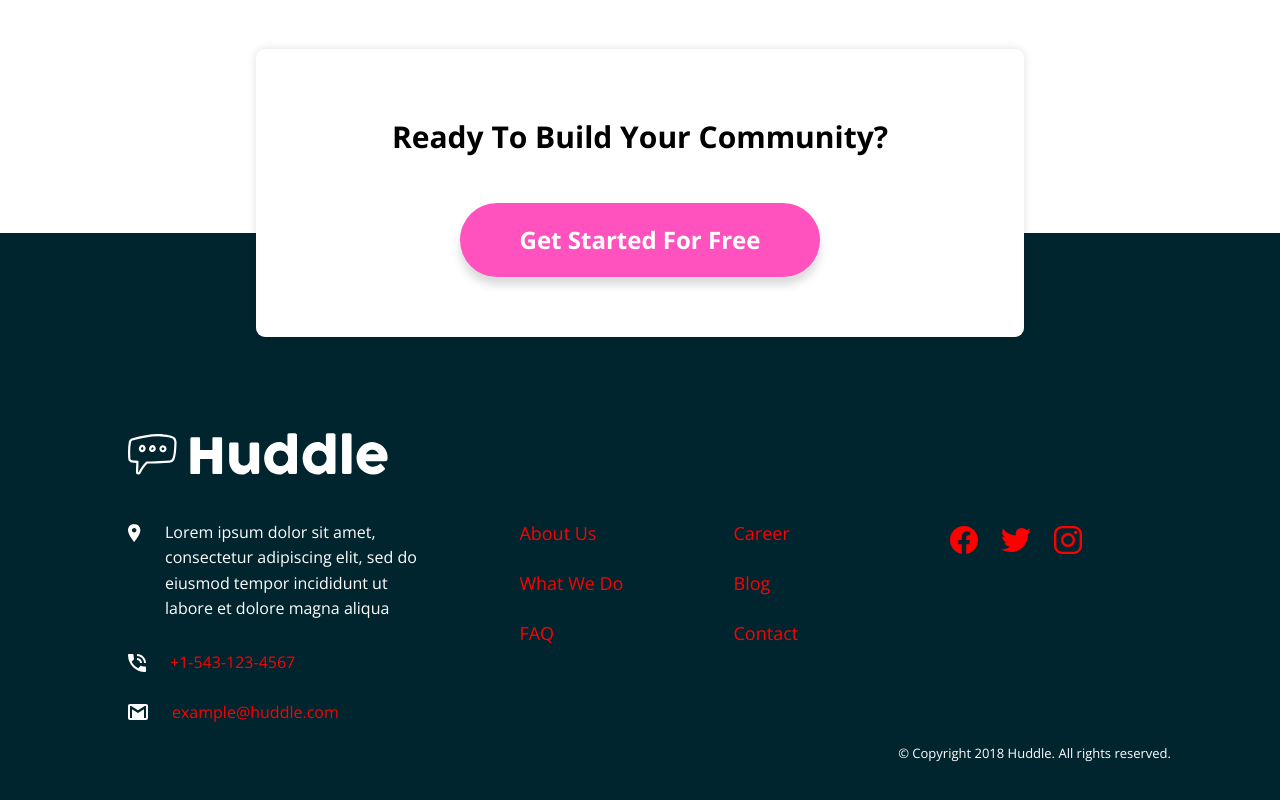
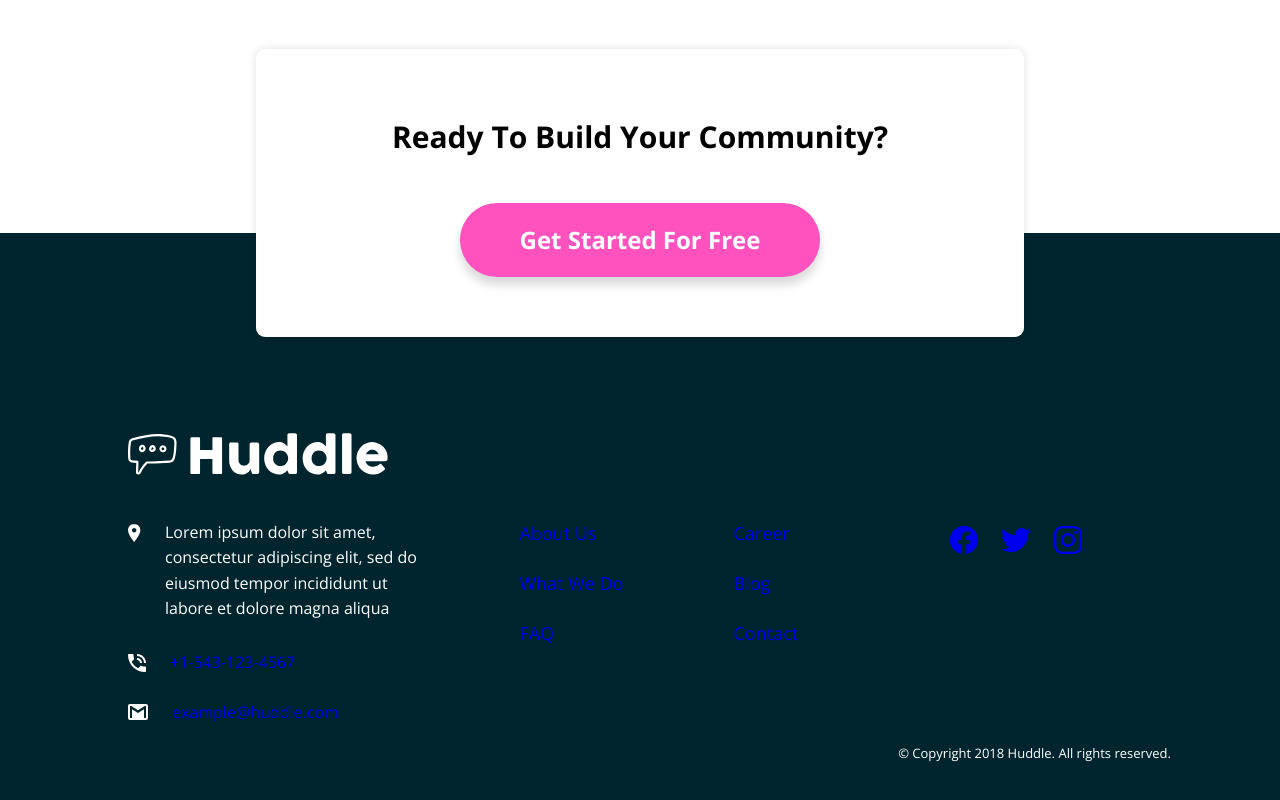
Before and after one commit to wasifalam23/Huddle-Landing-Page, a website: page index.html in a window 1280 px wide. Shown: the part 2310-3110 px from the top of the page. Drawn offline with nearby package versions, Linux system fonts and the light colour scheme.

Commit message:
Removing color red from footer link

```diff
--- a/sass/_footer.scss
+++ b/sass/_footer.scss
@@ -86,8 +86,6 @@
       display: inline-block;
       text-decoration: none;
       font-size: 1.6rem;
-      // color: #fff;
-      color: red;
 
       &:hover,
       &:active {
```
Also changed, not shown: css/style.css.
